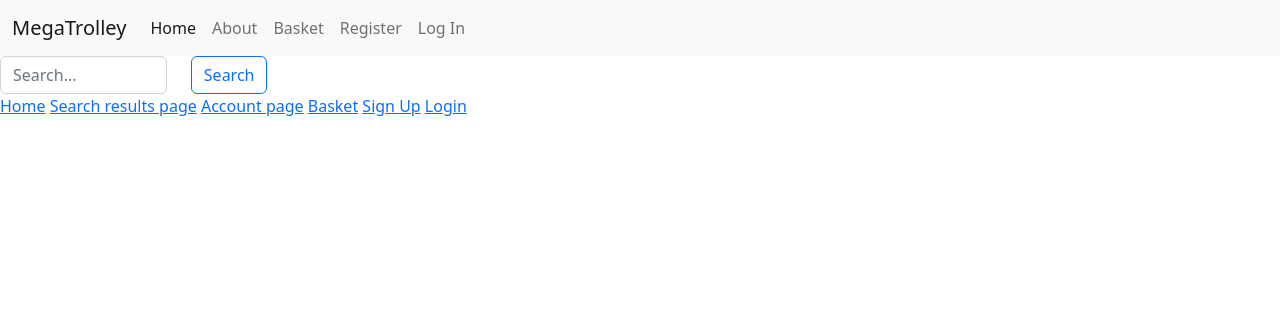
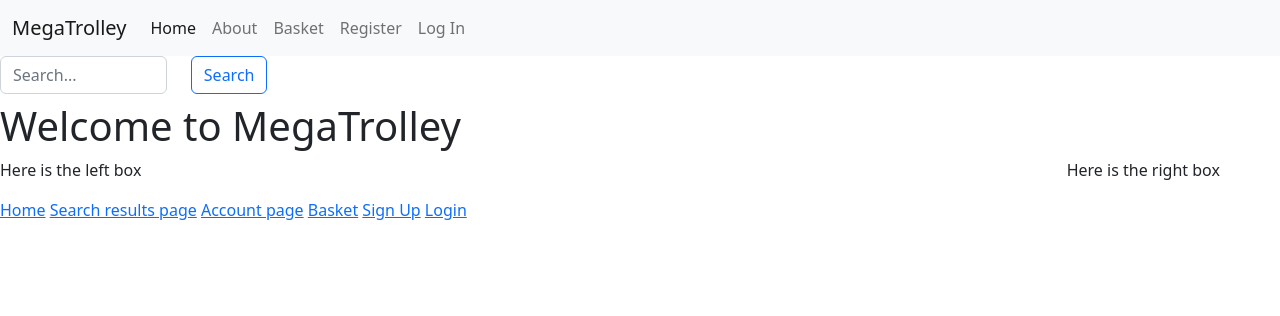
Before and after one commit to Eg3-git/mySuperTrolley, a Django app: page / in a window 1280 px wide. Shown: the top 316 px of the page. Run offline with Django 4.2, Linux system fonts and the light colour scheme; data that the repository does not hold is empty.

Commit message:
Small style update

```diff
--- a/templates/trolley/about.html
+++ b/templates/trolley/about.html
@@ -3,6 +3,8 @@
 
 {% block title_block %}About Page{% endblock %}
 
+{% block header_block %}This is the about page{% endblock %}
+
 {% block body_block %}
-    <h1>This is the about page</h1>
+    <p>This is the about page</p>
 {% endblock %}
--- a/templates/trolley/account.html
+++ b/templates/trolley/account.html
@@ -3,3 +3,5 @@
 {% block title_block %}Account{% endblock %}
 
 {% load static %}
+
+{% block header_block %}My Account{% endblock %}
--- a/templates/trolley/base.html
+++ b/templates/trolley/base.html
@@ -86,9 +86,15 @@
     </form>
     </div>
 
+    <h1>{% block header_block %}{% endblock %}</h1>
 
-
-    {% block body_block %}{% endblock %}
+    <div class="row g-0">
+        <div class="col-sm-2"><p>Here is the left box</p></div>
+        <div class="col">
+            {% block body_block %}{% endblock %}
+        </div>
+        <div class="col-sm-2 float-end"><p>Here is the right box</p></div>
+    </div>
 
     <div>
         <a href="{% url 'index' %}">Home</a>
--- a/templates/trolley/basket.html
+++ b/templates/trolley/basket.html
@@ -4,8 +4,9 @@
 
 {% load static %}
 
+{% block header_block %}Here is your basket{% endblock %}
+
 {% block body_block %}
-    <h1>Here is your basket</h1>
     <h3>Total: £{{ order.calculate_basket_total }}</h3>
     <h3>Number of Items: {{ order.get_basket_quantities }}</h3>
 
--- a/templates/trolley/checkout.html
+++ b/templates/trolley/checkout.html
@@ -2,6 +2,8 @@
 {% load static %}
 
 {% block title_block %}Checkout{% endblock %}
+
+{% block header_block %}Checkout{% endblock %}
 
 {% block body_block %}
     <p>Hello</p>
--- a/templates/trolley/index.html
+++ b/templates/trolley/index.html
@@ -4,10 +4,15 @@
 
 {% load static %}
 
+{% block header_block %}
+    {% if ordered %}
+        <h1>Order Placed Successfully</h1>
+    {% else %}
+        <h1>Welcome to MegaTrolley</h1>
+    {% endif %}
+{% endblock %}
+
 {% block body_block %}
-    {% if ordered %}
-    <h3>Order Placed</h3>
-    {% endif %}
 
     {% if products %}
         <ul>
--- a/templates/trolley/orders.html
+++ b/templates/trolley/orders.html
@@ -2,6 +2,8 @@
 {% load static %}
 
 {% block title_block %}My Orders{% endblock %}
+
+{% block header_block %}My Orders{% endblock %}
 
 {% block style_block %}
     .drop-content {
@@ -11,7 +13,7 @@
 {% endblock %}
 
 {% block body_block %}
-<h1>My Orders</h1>
+
 {% for order, items in orders %}
     <h3>{{ order.data_ordered }} - {{ order.calculate_basket_total }}</h3>
     <div class="dropdown">
--- a/templates/trolley/product.html
+++ b/templates/trolley/product.html
@@ -4,9 +4,11 @@
 
 {% block title_block %}Product{% endblock %}
 
+{% block header_block %}{{ product.name }}{% endblock %}
+
 {% block body_block %}
     {% if product %}
-        <h1>{{ product.name }}</h1>
+        <p>{{ product.name }}</p>
         <p>{{ product.price }}</p>
         <button data-product="{{ product.id }}" data-action="add" class="update-basket">
             Add to Basket</button>
--- a/templates/trolley/searchresults.html
+++ b/templates/trolley/searchresults.html
@@ -4,8 +4,9 @@
 
 {% load static %}
 
+{% block header_block %}Results for "{{ search_term }}"{% endblock %}
+
 {% block body_block %}
-    <h1>Results for "{{ search_term }}"</h1>
     <ul style="list-style: none">
         {% for p in products %}
             <li>
@@ -13,7 +14,7 @@
                     <div class="col-sm-1">
                         <img src="{% static 'img/wine.jpeg' %}" alt="wine" width="50" height="50">
                     </div>
-                    <div class="col-sm-3">
+                    <div class="col-sm-4">
                         <a href="{% url 'product' p.slug %}">{{ p.name }}</a>
                         <p>£{{ p.price }}</p>
                     </div>
```
Also changed, not shown: templates/trolley/login.html (+4 -4 lines), templates/trolley/register.html (+4 -4 lines), trolley/views.py (+13 -6 lines).
